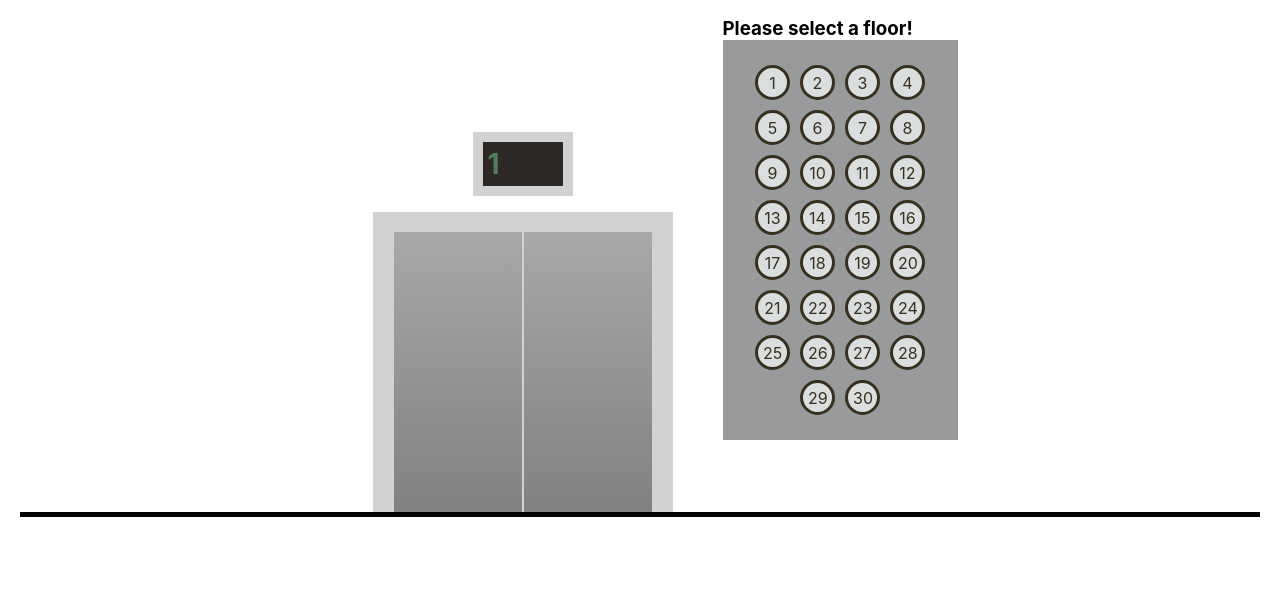
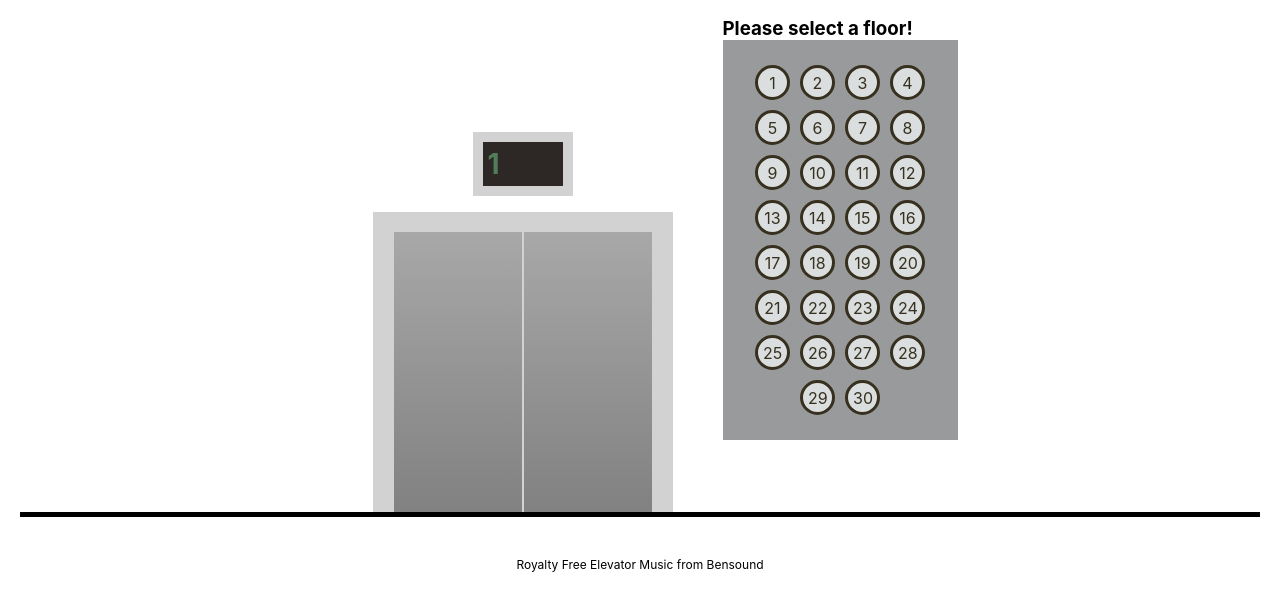
Before and after one commit to SummersMegan/elevator, a React app: page / in a window 1280 px wide. Shown: the part 83-694 px from the top of the page. Built offline with nearby package versions, Linux system fonts and the light colour scheme.

Commit message:
fixed bug

```diff
--- a/src/components/App/App.css
+++ b/src/components/App/App.css
@@ -21,3 +21,9 @@ main{
   display:flex;
   justify-content: center;
 }
+
+footer{
+  font-size: 12px;
+  text-align: center;
+  margin:40px;
+}
--- a/src/components/App/App.js
+++ b/src/components/App/App.js
@@ -18,12 +18,31 @@ class App extends Component {
     audio.play();
   }
 
+
   /*componentDidUpdate(){
     if(this.state.currentFloor===this.state.usersSelectedFloor){
       alert("You've reached your floor!")
       //this.restartRide()
       window.location.reload(false);
   }
+  }*/
+
+  /*handleFloorChange=()=>{
+
+      if(this.state.currentFloor+1<=this.state.usersSelectedFloor){
+
+        setTimeout(()=>{
+
+        let newFloor = this.state.currentFloor+1
+
+          this.setState({
+            currentFloor:newFloor
+          })
+        }, 2000)
+      } else{
+        console.log('at your floor')
+      }
+
   }*/
 
   changeCurrentFloor=(newFloor)=>{
@@ -61,6 +80,7 @@ class App extends Component {
   render(){
     return(
       <>
+      {/*this.handleFloorChange()*/}
       {/*this.restartRide()*/}
       <nav>
         <h1>Elevator Ride</h1>
@@ -69,6 +89,9 @@ class App extends Component {
         <FloorTracker state={this.state} handleFloorChange={this.changeCurrentFloor} restartRide={this.restartRide}/>
         <FloorSelector state={this.state} handleUserSelectsFloor={this.handleUserSelectsFloor}/>
       </main>
+      <footer>
+        <p>Royalty Free Elevator Music from Bensound</p>
+      </footer>
       </>
     )
   }
--- a/src/components/FloorTracker/FloorTracker.js
+++ b/src/components/FloorTracker/FloorTracker.js
@@ -3,50 +3,45 @@ import './FloorTracker.css'
 
 class FloorTracker extends Component {
 
+    //prevents re-render when additional buttons are selected
+    shouldComponentUpdate(nextProps, nextState) {
+        if (nextProps.state.selectedFloors.length===(this.props.state.selectedFloors.length+1) && nextProps.state.selectedFloors.length>1) {
+          return false;
+        } else {
+          return true;
+        }
+      }
+
     //for initial floor change
-    componentDidMount(){
+    /*componentDidMount(){
         this.handleFloorChange()
-    }
+    }*/
 
     //for every proceeding floor change
-    componentDidUpdate(){
-        this.handleFloorChange()
-    }
+    //componentDidUpdate(prevProps, prevState){
+
+        /*if(prevProps.state.selectedFloors!==this.props.state.selectedFloors || prevProps.state.usersSelectedFloor!==this.props.state.usersSelectedFloor){
+            this.handleFloorChange()
+        }*/
+
+        //if(this.props.state.currentFloor<this.props.state.usersSelectedFloor){
+           // this.handleFloorChange()
+        //}
+
+   // }
 
     handleFloorChange=()=>{
 
         //console.log(this.props.state.usersSelectedFloor)
+        console.log(this.props.state.usersSelectedFloor,this.props.state.currentFloor)
 
-        if(this.props.state.usersSelectedFloor && this.props.state.currentFloor!==this.props.state.usersSelectedFloor){
-            console.log('handled floor change!')
+        if(/*this.props.state.usersSelectedFloor &&*/ /*this.props.state.currentFloor+1<=this.props.state.usersSelectedFloor*/ this.props.state.currentFloor+1 <= this.props.state.usersSelectedFloor){
+            //console.log('handled floor change!')
             setTimeout(()=>{
                 this.props.handleFloorChange(this.props.state.currentFloor+1)
             }, 1000);
         }
     }
-
-    renderFloorNumbers(){
-        //console.log(this.props.state)
-
-        /*let allFloors=this.props.state.allFloors
-        let renderedFloors = allFloors.map(floor=>{
-            if(floor===this.props.state.currentFloor){
-                return (
-                    <p key={floor} className='currentFloor'>{floor}</p>
-                )
-            } else{
-                return (
-                    <p key={floor}>{floor}</p>
-                )
-            }
-
-
-        })
-
-        return renderedFloors*/
-
-    }
-
 
     newRide=()=>{
         if(this.props.state.currentFloor===this.props.state.usersSelectedFloor){
@@ -65,8 +60,8 @@ class FloorTracker extends Component {
 
         return(
             <div className='floorTrackerContainer'>
+                {this.handleFloorChange()}
                 {this.newRide()}
-                {/*this.renderFloorNumbers()*/}
                 <div className='elevator'>
                     <p className='floorTracker'>{this.props.state.currentFloor}</p>
                     <div className='elevatorDoors'>
```
